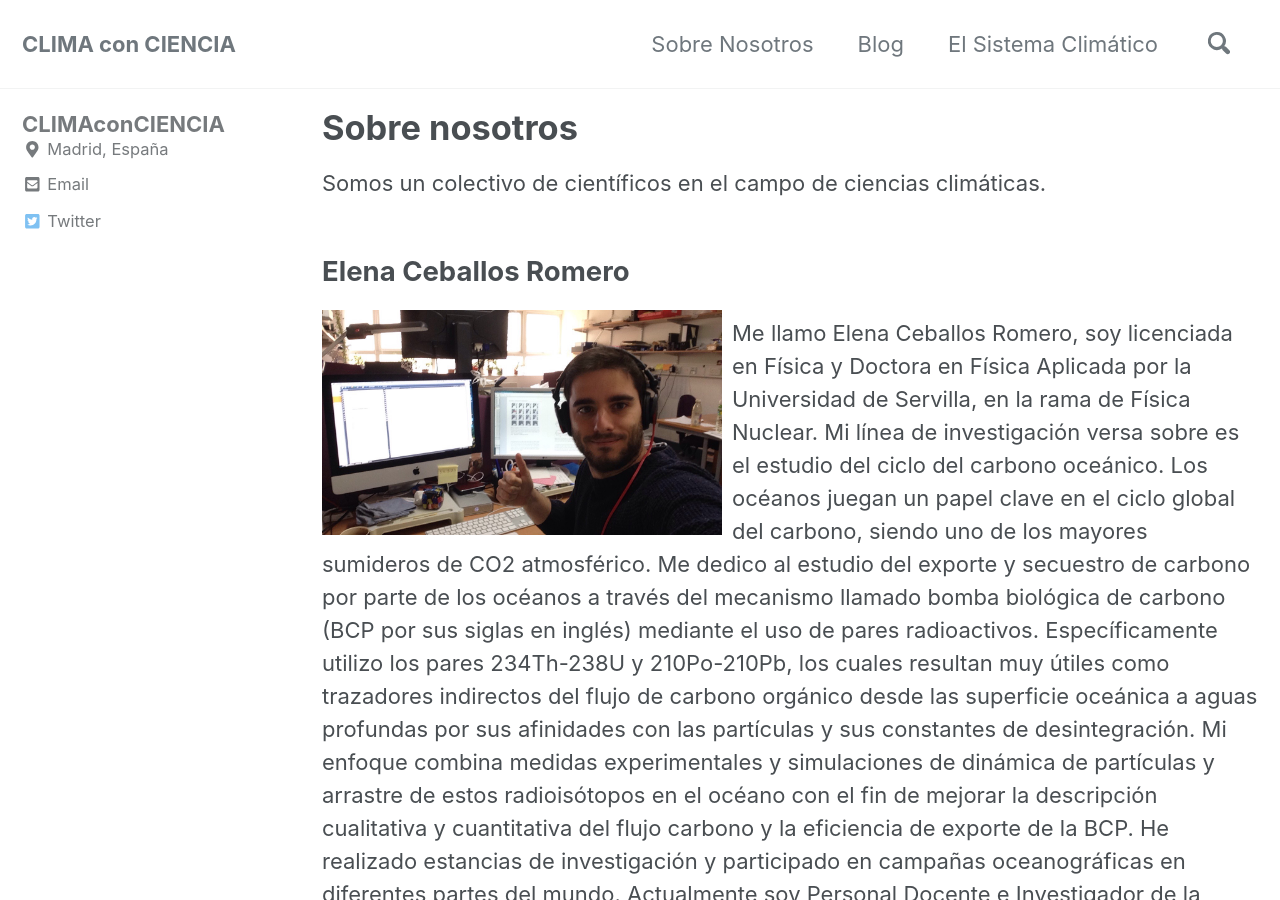
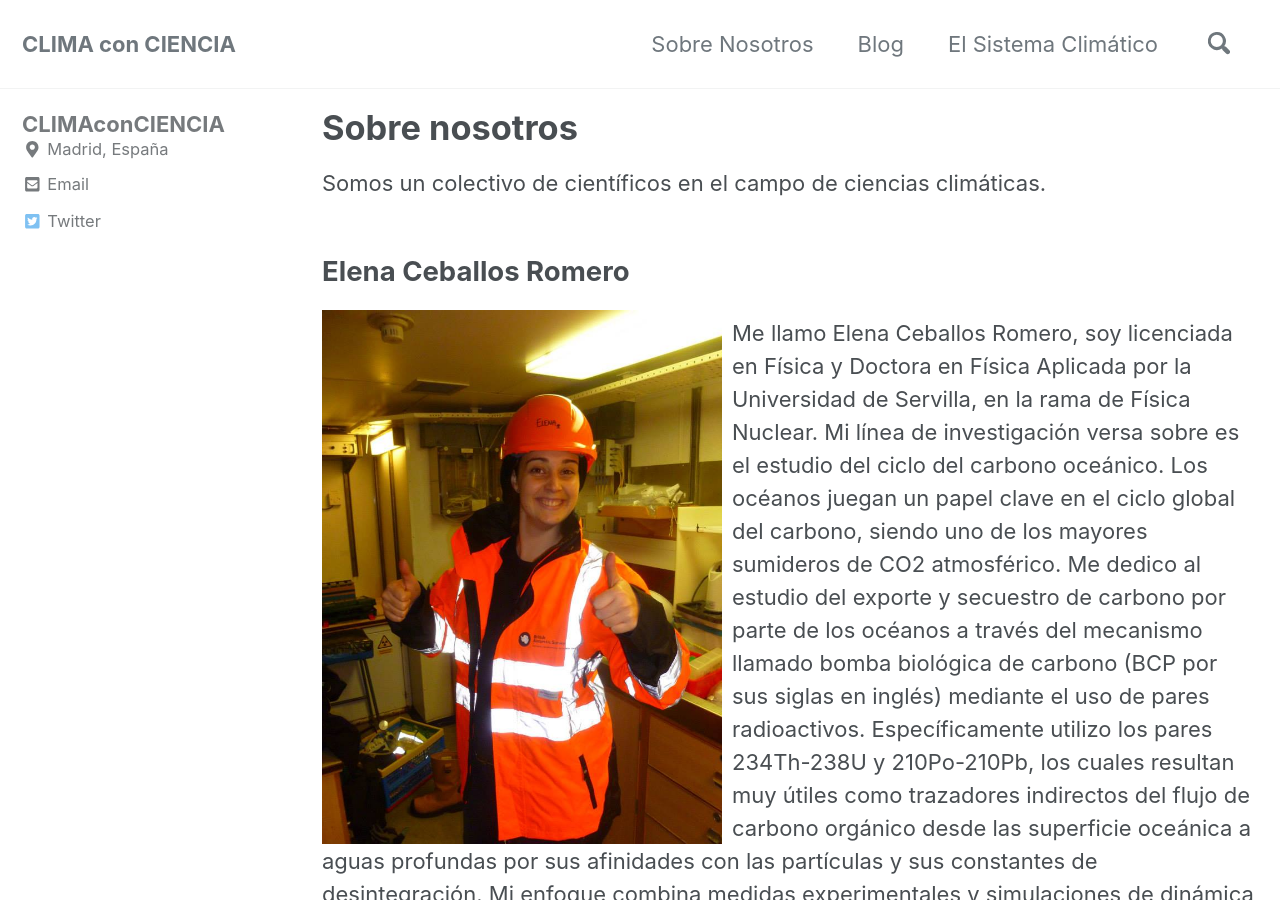
Before and after one commit to CLIMAconCIENCIA/climaconciencia.github.io, a Jekyll site: the page built from _pages/about.md, in a window 1280 px wide and 900 px high. Built offline with Jekyll 4.4.1, drawn with Linux system fonts in a browser that asks for light colours; cached includes are drawn as plain includes; nearby versions of some CDN libraries.

Commit message:
Update about.md

```diff
--- a/_pages/about.md
+++ b/_pages/about.md
@@ -14,7 +14,7 @@
 
 <h2>Elena Ceballos Romero</h2>
 
-<img src="/assets/images/Victor.jpg"
+<img src="/assets/images/Elena_adult.jpg"
      alt="Elena"
      width="400"
      style="float: left; margin-right: 10px;" />
```
